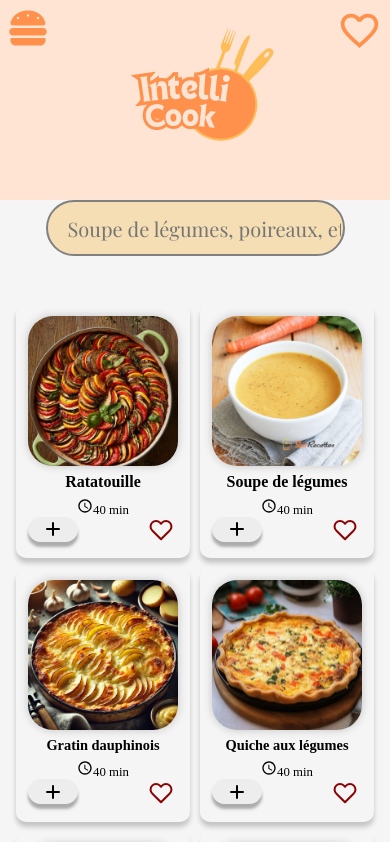
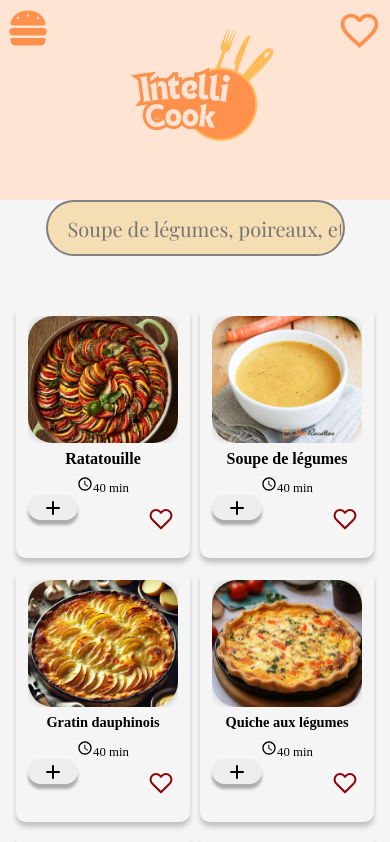
Before and after one commit to JuliePlagias/Brief-IntelliCook, a React (Create React App) app: page / in a window 390 px wide. Shown: the top 842 px of the page. Built offline with nearby package versions, Linux system fonts and the light colour scheme; a web font is replaced by a local one.

Commit message:
feat: shiny images card

```diff
--- a/src/styles/components/_recipes.scss
+++ b/src/styles/components/_recipes.scss
@@ -5,7 +5,6 @@
     gap: 10px;
     justify-content: center;
     .recipeCard {
-      cursor: pointer;
       box-shadow: 0 5px 5px rgba(0, 0, 0, 0.2);
       border-radius: 10px;
       background: whitesmoke;
@@ -19,8 +18,33 @@
         transform: scale(1.05);
       }
       &__image {
+        cursor: pointer;
         width: 100%;
         height: 150px;
+        /* Shine effect */
+        position: relative;
+        overflow: hidden;
+        &:before {
+          background: linear-gradient(to right, fade_out(white, 1) 0%, fade_out(white, 0.8) 100%);
+          content: "";
+          display: block;
+          position: absolute;
+          top: 0;
+          left: -150%;
+          width: 100%;
+          height: 100%;
+          transform: skew(-25deg);
+          z-index: 1;
+        }
+        &:hover:before, &:focus:before {
+          animation: shine 1.5s;
+        }
+        @keyframes shine {
+          100% {
+            left: 150%;
+          }
+        }
+        /* End of shine effect */
         img {
           width: 100%;
           height: 100%;
@@ -58,9 +82,9 @@
             background: white;
           }
           &:active {
-            svg {
-              transform: scale(0.8);
-            }
+            transition: 0.05s;
+            background: green;
+            transform: scale(0.9);
           }
         }
         &-favorite {
@@ -87,11 +111,11 @@
 
 @keyframes favorite-animation {
   0% {
-    transform: scale(1);
+    transform: scale(0.9);
     color: white;
   }
   40% {
-    transform: scale(1.2);
+    transform: scale(1.5);
   }
   100% {
     transform: scale(1);
```
